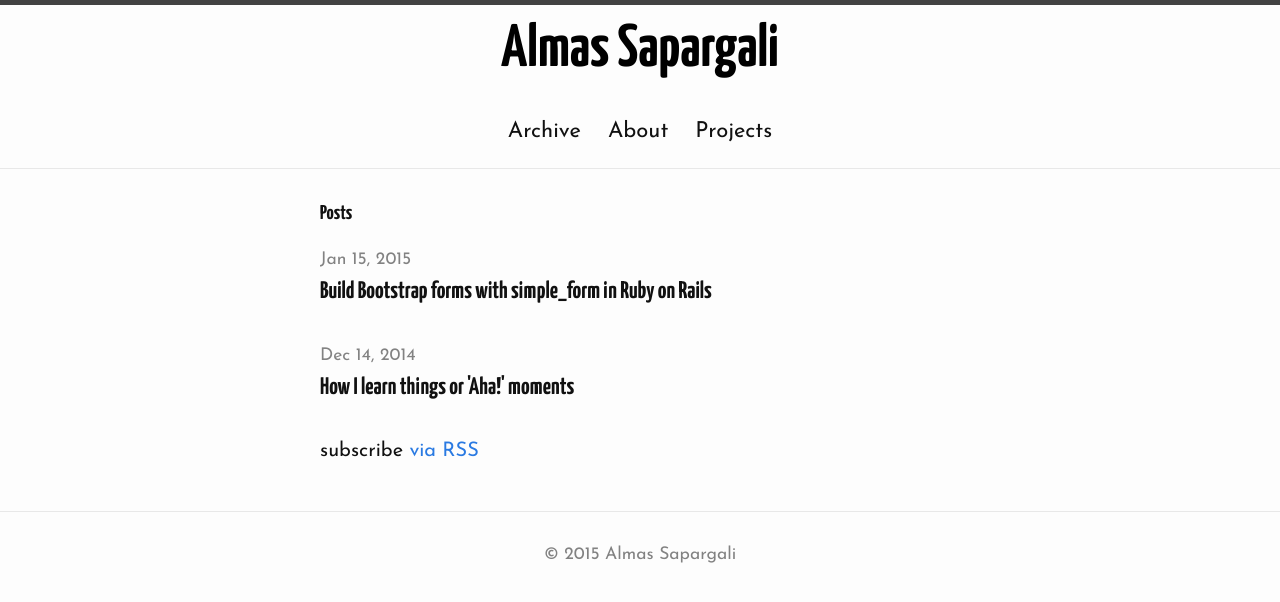
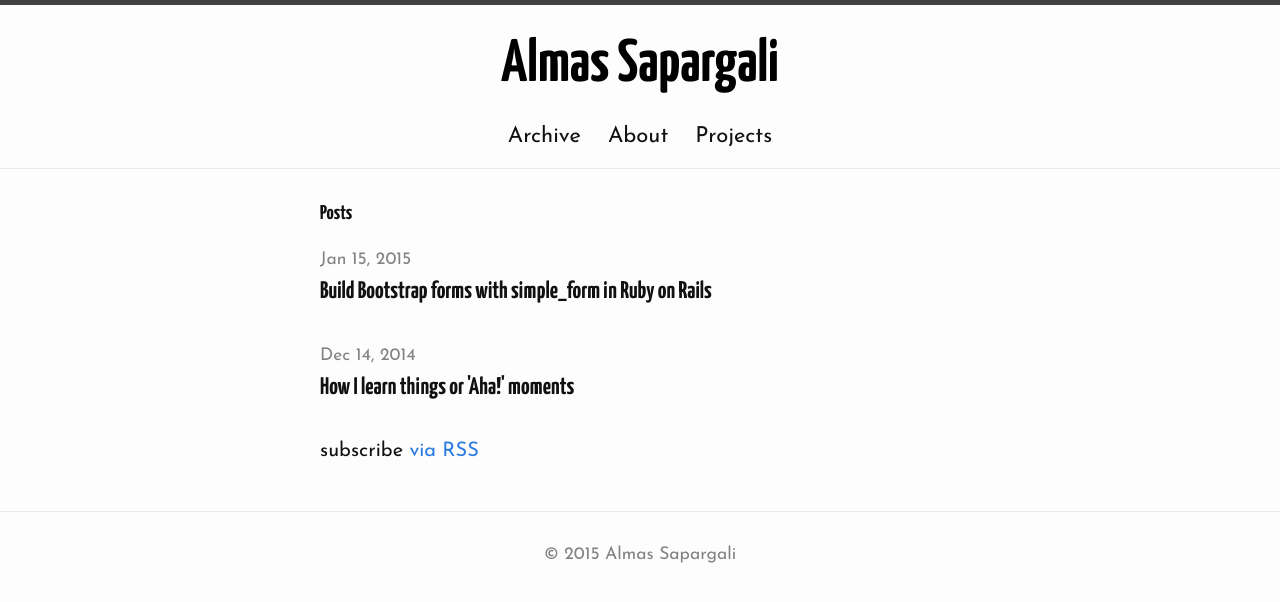
Before and after one commit to almassapargali/almassapargali.github.io, a Jekyll site: the page built from index.html, in a window 1280 px wide. Shown: the top 602 px of the page. Built offline with Jekyll 4.4.1, drawn with Linux system fonts in a browser that asks for light colours.

Commit message:
better header layout

```diff
--- a/_sass/_layout.scss
+++ b/_sass/_layout.scss
@@ -5,6 +5,10 @@
     border-top: 5px solid $grey-color-dark;
     border-bottom: 1px solid $grey-color-light;
     text-align: center;
+
+    .wrapper {
+        margin: 15px auto;
+    }
 
     .site-title {
         font-family: $header-font-family;
@@ -20,7 +24,7 @@
     }
 
     .links {
-        margin: 20px auto;
+        margin: 10px auto auto;
         .link {
             display: inline;
             margin: auto 10px;
```
